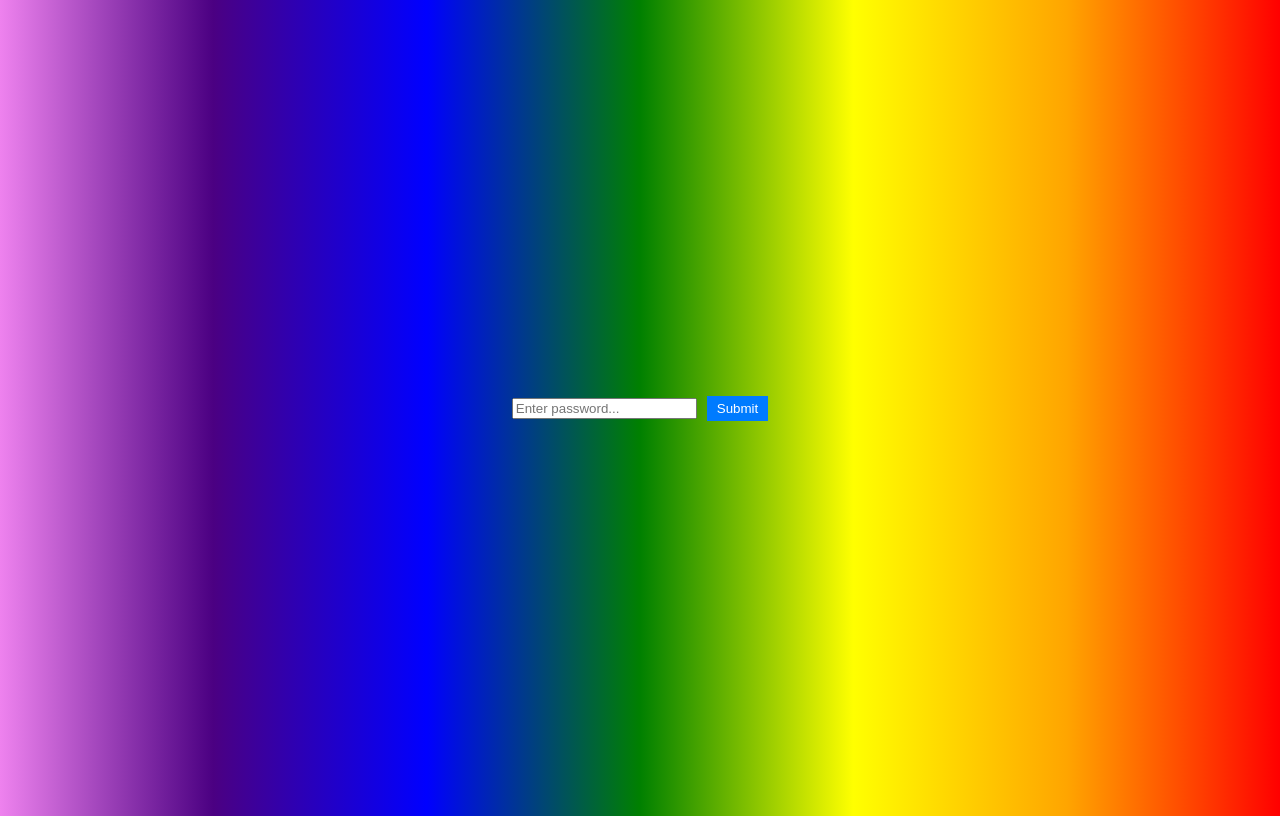
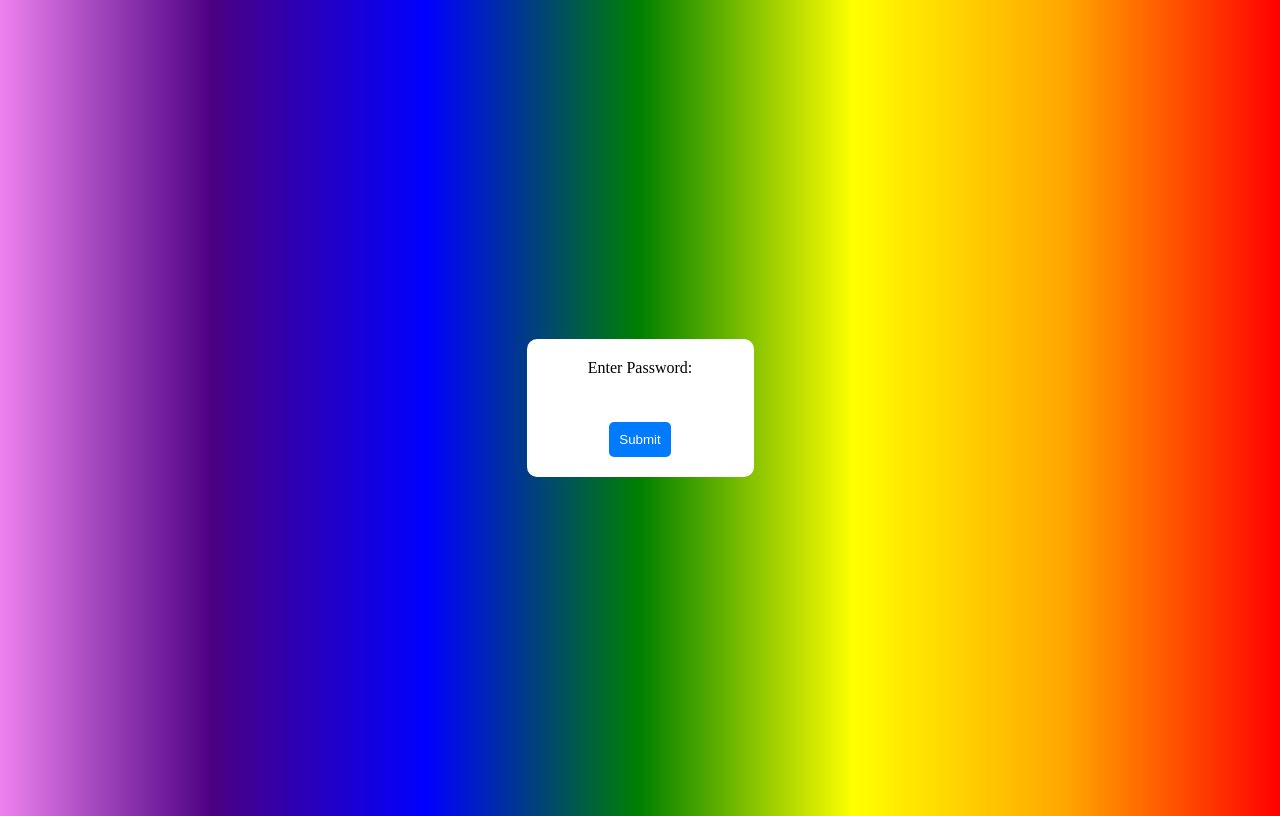
Before and after one commit to tomboiscomputers/tomboiscomputers.github.io, a plain HTML site: page index.html in a window 1280 px wide. Drawn offline with Linux system fonts and the light colour scheme.

Commit message:
Update index.html

```diff
--- a/index.html
+++ b/index.html
@@ -19,8 +19,8 @@
       height: 100vh;
     }
 
-    /* Spinning Family Guy images */
-    .family-guy-image {
+    /* Spinning cat images */
+    .cat-image {
       animation: spin 2s infinite;
       max-width: 200px;
     }
@@ -31,58 +31,78 @@
       100% { transform: rotate(360deg); }
     }
 
-    /* Password text prompt */
-    .password-prompt {
-      display: flex;
-      justify-content: center;
-      align-items: center;
-      height: 100vh;
-      font-family: Arial, sans-serif;
-    }
-
-    .password-input {
-      margin-right: 10px;
-    }
-
-    .password-button {
-      padding: 5px 10px;
-      background-color: #007bff;
-      color: #fff;
-      border: none;
-      cursor: pointer;
-    }
-
     /* Discord widget container */
     .discord-widget-container {
       width: 350px;
       height: 500px;
       margin: 0 auto;
     }
+
+    /* Password lock container */
+    .password-lock-container {
+      display: flex;
+      justify-content: center;
+      align-items: center;
+      height: 100vh;
+    }
+
+    /* Password lock form */
+    .password-lock-form {
+      display: flex;
+      flex-direction: column;
+      align-items: center;
+      padding: 20px;
+      background-color: white;
+      border-radius: 10px;
+    }
+
+    /* Password lock input */
+    .password-lock-input {
+      margin-bottom: 10px;
+      padding: 5px;
+      border-radius: 5px;
+      border: none;
+    }
+
+    /* Password lock submit button */
+    .password-lock-submit {
+      padding: 10px;
+      background-color: #007bff;
+      color: white;
+      border: none;
+      border-radius: 5px;
+      cursor: pointer;
+    }
   </style>
 </head>
 <body>
-  <!-- Password text prompt -->
-  <div class="password-prompt">
-    <input type="password" class="password-input" placeholder="Enter password...">
-    <button class="password-button">Submit</button>
+  <!-- Password lock container -->
+  <div class="password-lock-container">
+    <form class="password-lock-form">
+      <label for="password" style="margin-bottom: 10px;">Enter Password:</label>
+      <input type="password" id="password" class="password-lock-input" />
+      <button type="button" id="submit" class="password-lock-submit">Submit</button>
+    </form>
   </div>
 
-  <!-- Content behind password prompt -->
+  <!-- Script to handle password lock -->
+  <script>
+    document.getElementById("submit").addEventListener("click", function() {
+      var password = document.getElementById("password").value;
+      if (password === "tombowombo2023") {
+        // Show the content if password is correct
+        document.querySelector(".password-lock-container").style.display = "none";
+        document.body.style.overflow = "auto";
+      } else {
+        // Show an error message if password is incorrect
+        alert("Incorrect password. Please try again.");
+      }
+    });
+  </script>
+
+  <!-- Content -->
   <div class="container" style="display: none;">
-    <img class="family-guy-image" src="family_guy_1.jpg" alt="Spinning Family Guy">
-    <img class="family-guy-image" src="family_guy_2.jpg" alt="Spinning Family Guy">
-    <img class="family-guy-image" src="family_guy_3.jpg" alt="Spinning Family Guy">
-    <img class="family-guy-image" src="family_guy_4.jpg" alt="Spinning Family Guy">
-  </div>
-
-  <!-- Audio element to play "crazy_frog.mp3" -->
-  <audio src="crazy_frog.mp3" preload="auto" autoplay="true" loop="true"></audio>
-
-  <!-- Discord widget iframe -->
-  <div class="discord-widget-container" style="display: none;">
-    <iframe src="https://discord.com/widget?id=1075418438756995125&theme=dark" width="100%" height="100%" allowtransparency="true" frameborder="0" sandbox="allow-popups allow-popups-to-escape-sandbox allow-same-origin allow-scripts"></iframe>
-  </div>
-
-  <!-- Script to handle password submission -->
-  <script>
-    // Get password input and
+    <img class="cat-image" src="family_guy_1.jpg" alt="Spinning Cat">
+    <img class="cat-image" src="family_guy_2.jpg" alt="Spinning Cat">
+    <img class="cat-image" src="family_guy_3.jpg" alt="Spinning Cat">
+    <img class="cat-image" src="family_guy_4.jpg" alt="Spinning Cat
```
